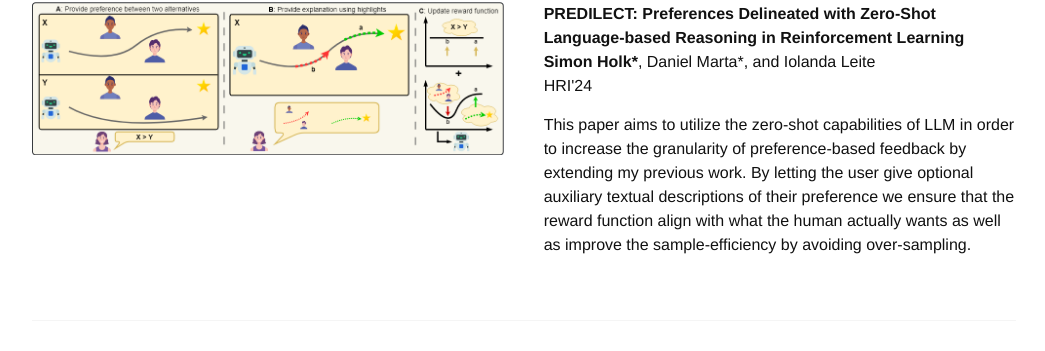
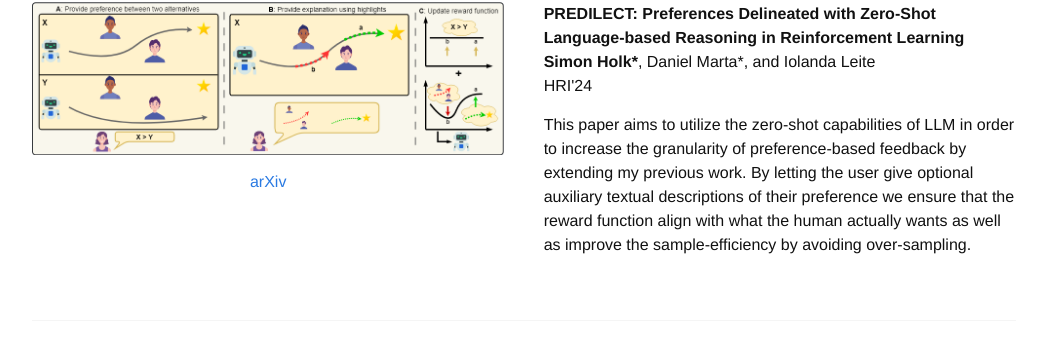
Before and after one commit to holken/holken.github.io, a Jekyll site: the page built from research.html, in a window 1280 px wide and 900 px high, scrolled down 392 px. Shown: the part 87-438 px from the top of the window, without its empty margins (116-1161 px from the left). Built offline with Jekyll 4.4.1, drawn with Linux system fonts in a browser that asks for light colours; nearby versions of some CDN libraries; some web fonts are replaced; a style sheet for code colours, icons or effects is not loaded.

Commit message:
Add arxiv for predilect and new profile image

```diff
--- a/research.html
+++ b/research.html
@@ -17,6 +17,11 @@ title: "Research Overview"
   <div class="row">
     <div class="six columns">
       <img style="margin-top:0em" src="/images/research/POLITE1.png">
+      <table>
+        <tr>
+          <td><a href="https://arxiv.org/abs/2402.15420">arXiv</a></td>
+        </tr>
+      </table>
     </div>
 
     <div class="six columns">
```
Also changed, not shown: images/sholk.jpg, images/sholk2.jpg (added).
